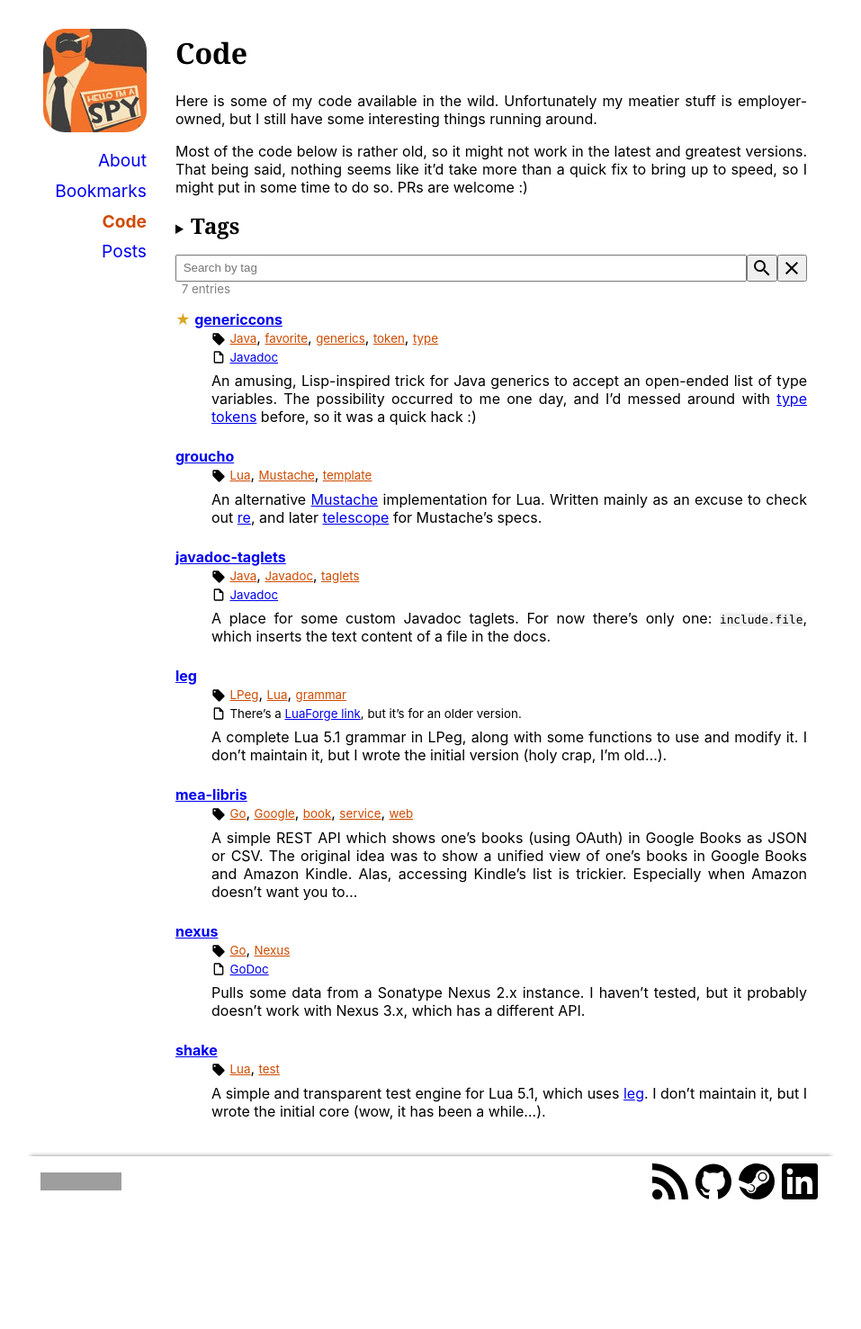
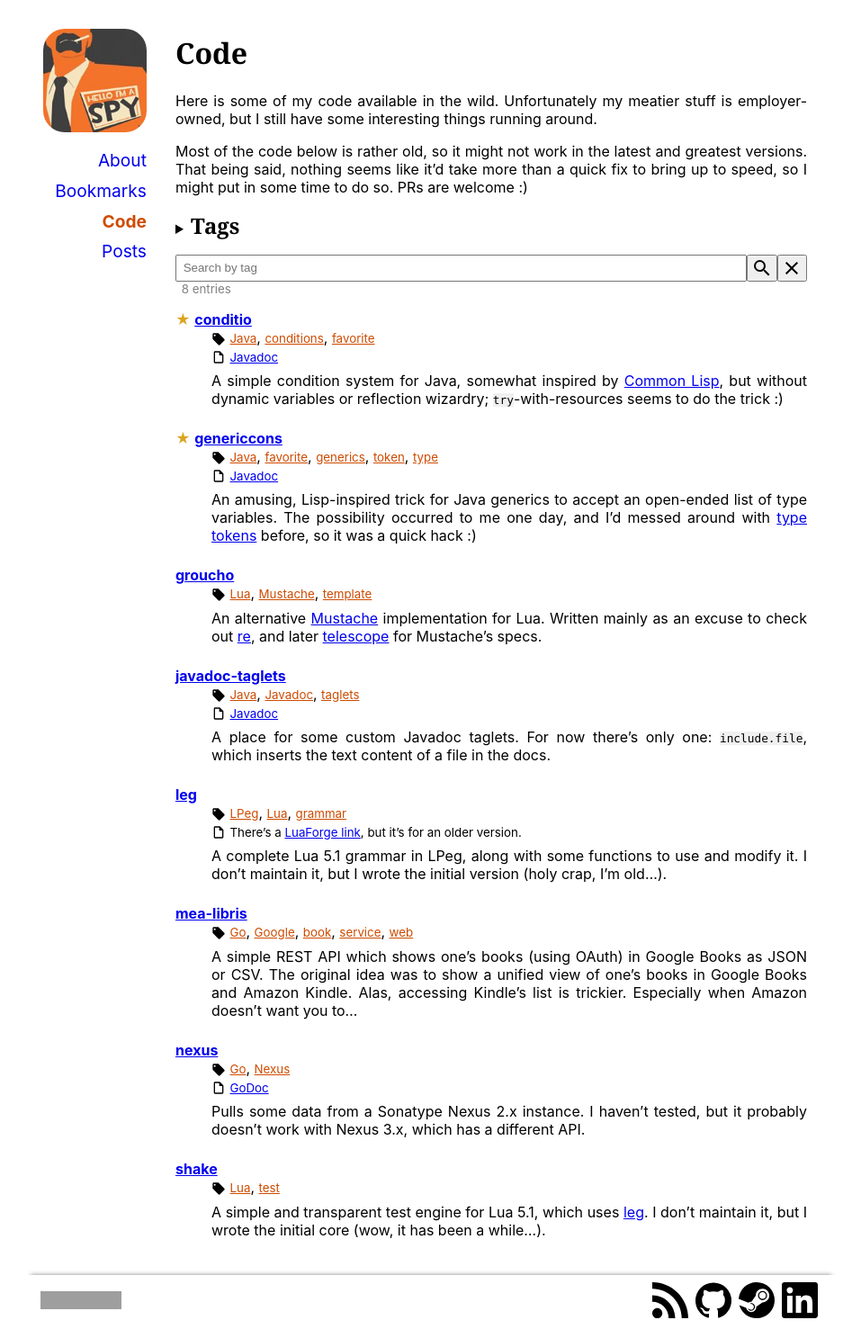
Before and after one commit to hanjos/hanjos.github.io, a Jekyll site: the page built from code.md, in a window 1280 px wide. Shown: the whole page at 90% size, without its empty margins (161-1118 px from the left). Built offline with Jekyll 4.4.1, drawn with Linux system fonts in a browser that asks for light colours; before the commit the page ends 1345 px from its top, so only the background shows below that; grey boxes are pictures that could not be loaded.

Commit message:
Including conditio

```diff
--- a/_data/code.yml
+++ b/_data/code.yml
@@ -30,3 +30,8 @@
   url: https://github.com/keplerproject/shake
   description: A simple and transparent test engine for Lua 5.1, which uses [leg](https://github.com/keplerproject/leg). I don't maintain it, but I wrote the initial core (wow, it has been a while...).
   tags: ['Lua', 'test']
+- title: conditio
+  url: https://github.com/hanjos/conditio-java
+  description: A simple condition system for Java, somewhat inspired by [Common Lisp](https://gigamonkeys.com/book/beyond-exception-handling-conditions-and-restarts.html), but without dynamic variables or reflection wizardry; `try`-with-resources seems to do the trick :)
+  docs: '[Javadoc](https://sbrubbles.org/conditio-java/docs/0.2.0/apidocs/index.html)'
+  tags: ['Java', 'conditions', 'favorite']
```
